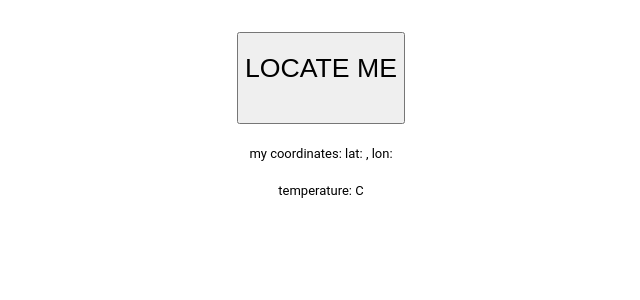
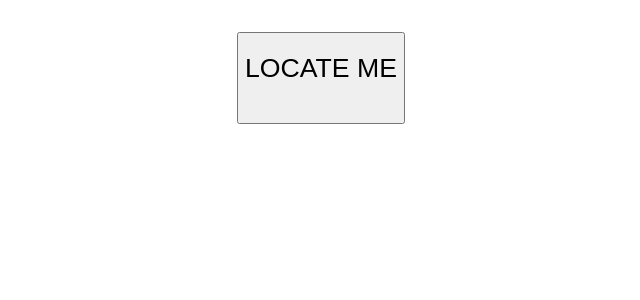
Before and after one commit to mmxw/geolocation-weather, a React (Create React App) app: page / in a window 1280 px wide. Shown: the top 300 px of the page, without its empty margins (319-959 px from the left). Built offline with nearby package versions, Linux system fonts and the light colour scheme.

Commit message:
add conditional rendering

```diff
--- a/public/index.html
+++ b/public/index.html
@@ -24,7 +24,7 @@
       work correctly both with client-side routing and a non-root public URL.
       Learn how to configure a non-root public URL by running `npm run build`.
     -->
-    <title>React App</title>
+    <title>Weather @ My Location</title>
   </head>
   <body>
     <noscript>You need to enable JavaScript to run this app.</noscript>
--- a/src/App.js
+++ b/src/App.js
@@ -1,13 +1,13 @@
 import React, { useState, useEffect } from "react";
 import "./App.css";
 import MyWeather from "./MyWeather";
+import Button from "./Button";
 import axios from "axios";
 
-console.log('inside app')
 function App() {
   const [lat, setLat] = useState(null);
   const [lon, setLon] = useState(null);
-  const [data, setData] = useState({ main: {} });
+  const [data, setData] = useState(null);
   const [url, setUrl] = useState(null);
   const [isLoading, setIsLoading] = useState(false);
 
@@ -16,13 +16,14 @@ function App() {
     const lon = position.coords.longitude;
     setLat(lat);
     setLon(lon);
-    setUrl(`https://fcc-weather-api.glitch.me/api/current?lat=${lat}&lon=${lon}`);
+    setUrl(
+      `https://fcc-weather-api.glitch.me/api/current?lat=${lat}&lon=${lon}`
+    );
   };
 
   const error = () => "your location cannot be retrieved";
 
   const handleClick = () => {
-    // console.log('clicked')
     setIsLoading(true);
     navigator.geolocation.getCurrentPosition(success, error);
   };
@@ -31,9 +32,8 @@ function App() {
     const fetchData = async () => {
       try {
         const result = await axios(url);
-        setData(result.data.main);
+        setData(result.data);
         setIsLoading(false);
-        console.log(data)
       } catch (error) {
         console.log(error);
       }
@@ -41,13 +41,20 @@ function App() {
     if (url) fetchData();
   }, [url]);
 
+  let child;
+  if (isLoading) {
+    child = <div>loading...</div>;
+  } else {
+    child =
+      data === null ? null : <MyWeather lat={lat} lon={lon} data={data} />;
+  }
+
   return (
     <div className="app">
-      {/* {MyLoc({onClick: handleClick, lat, lon})} */}
-      {console.log('app rendering')}
-      {isLoading ? <div>loading...</div> :
-        <MyWeather onClick={handleClick} lat={lat} lon={lon} data={data}/>
-      }
+      <div className="container">
+        <Button onClick={handleClick} />
+        {child}
+      </div>
     </div>
   );
 }
--- /dev/null
+++ b/src/Button.js
@@ -0,0 +1,11 @@
+import React from "react";
+
+export default function Button({ onClick }) {
+  return (
+    <div>
+      <button type="button" onClick={onClick}>
+        <h1>locate me</h1>
+      </button>
+    </div>
+  );
+}
--- a/src/MyWeather.js
+++ b/src/MyWeather.js
@@ -1,22 +1,18 @@
 import React from "react";
 
-function MyWeather({onClick, lat, lon, data}) {
-
-
+function MyWeather({ lat, lon, data }) {
+  const temp = data.main.temp;
+  const loc = data.name + ", " + data.sys.country;
+  const desc = data.weather[0].main;
 
   return (
-    <div className="container">
-      <button
-        type="button"
-        onClick={onClick}
-      >
-        <h1>locate me</h1>
-      </button>
-      <p>my coordinates: lat: {lat}, lon: {lon}</p>
-      {/* <p>my location: {loc} </p> */}
-      <p>temperature: {data.temp}C</p>
-      {/* <p>description: {desc}</p> */}
-
+    <div>
+      <p>
+        my coordinates: lat: {lat}, lon: {lon}
+      </p>
+      <p>my location: {loc} </p>
+      <p>temperature: {temp}C</p>
+      <p>description: {desc}</p>
     </div>
   );
 }
```
